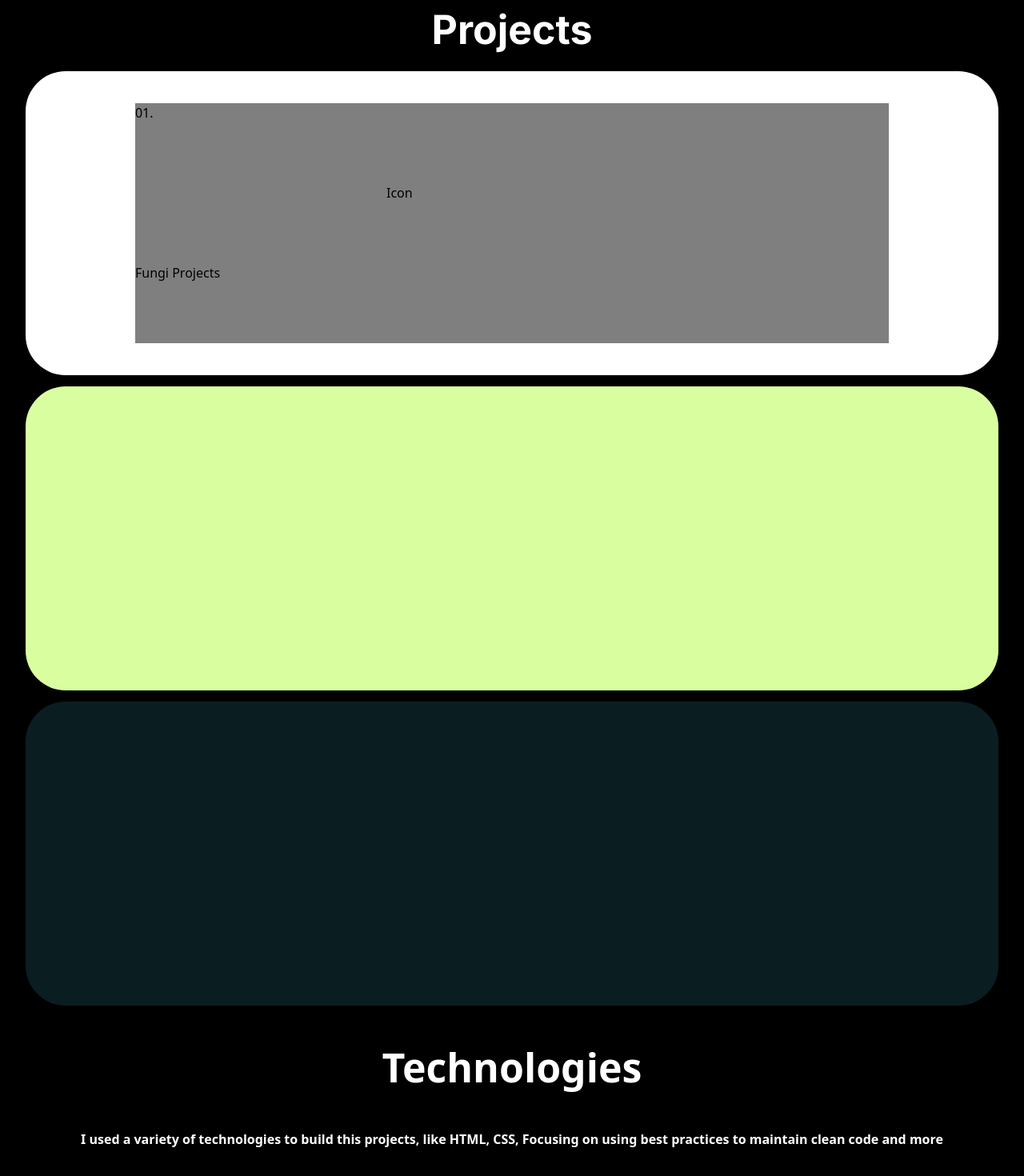
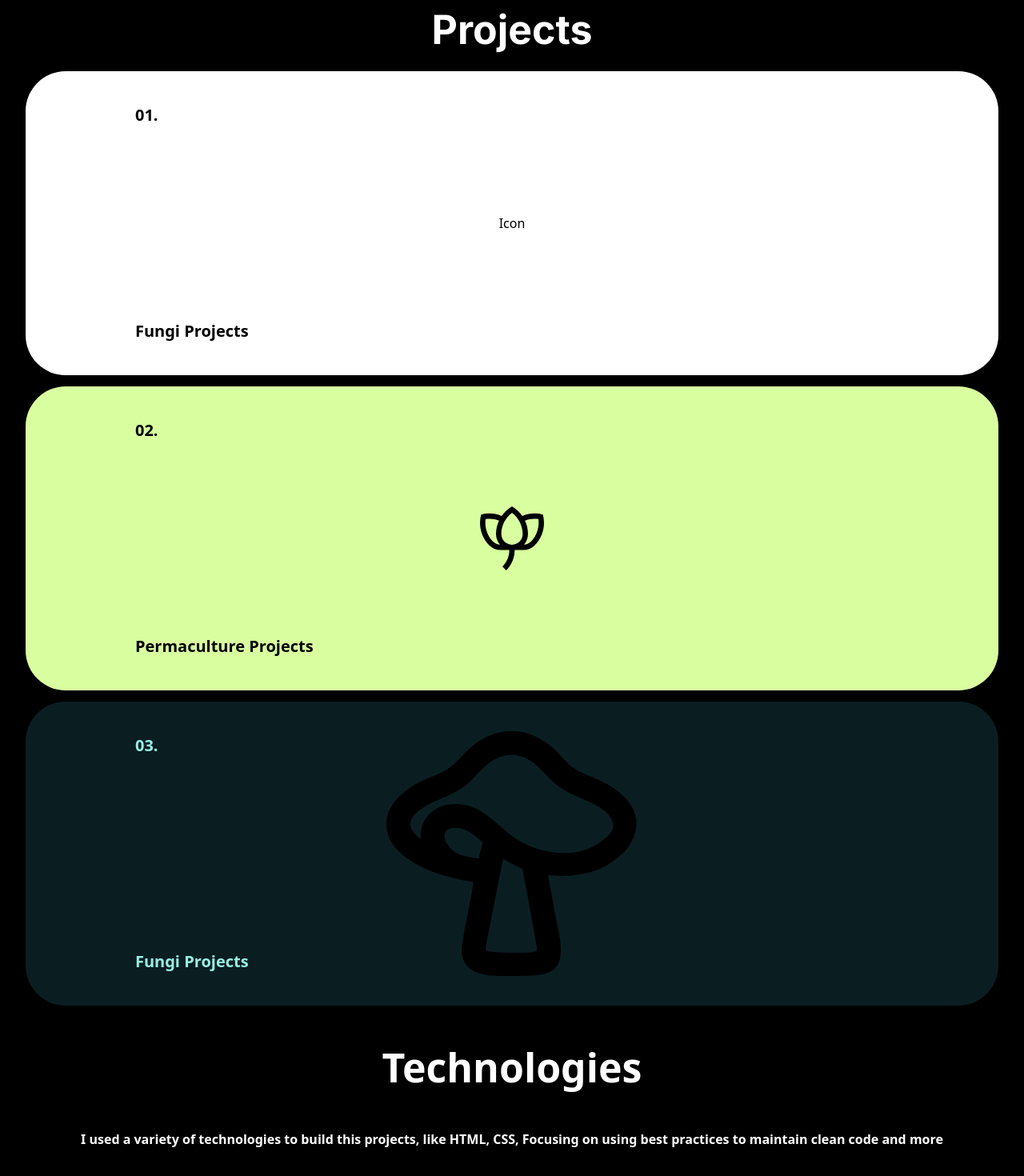
Before and after one commit to Labastidaa/Portfolio-Website, a React (Vite) app: page / in a window 1280 px wide. Shown: the part 800-2270 px from the top of the page at 80% size. Built offline with nearby package versions, Linux system fonts and the light colour scheme.

Commit message:
Layout v3

```diff
--- a/src/Components/Projects.jsx
+++ b/src/Components/Projects.jsx
@@ -5,15 +5,32 @@ const Projects = () => {
         <div className='bg-black w-auto h-1000px' >
             <div className=' flex space-y-[14px] flex-col items-center justify-center'>
                 <p className=' text-white text-bold font-Inter font-bold text-[50px]'>Projects</p>
+
                 <div className='flex items-center justify-center bg-white w-[94.9333333333%] h-[380px] rounded-[50px]'>
-                    <div className='grid grid-cols-3 grid-rows-3 bg-[#000]/50 w-[77.52809%] h-[300px]'>
-                        <p className=''>01.</p>
-                        <p className='col-start-1 row-start-3'>Fungi Projects</p>
-                        <span className='col-start-2 row-start-2 '>Icon</span>
+                    <div className='grid grid-cols-3 grid-rows-3 w-[77.52809%] h-[300px]'>
+                        <p className='text-[1.25rem] font-bold'>01.</p>
+                        <p className='flex col-span-2 row-start-3 items-end font-bold text-[1.25rem]'>Fungi Projects</p>
+                        <span className='flex col-start-2 row-start-2 items-center justify-center'>Icon</span>
                     </div>
                 </div>
-                <div className='bg-custLightGreen w-[94.9333333333%] h-[380px] rounded-[50px]'></div>
-                <div className='bg-custDarkGreen w-[94.9333333333%] h-[380px] rounded-[50px]'></div>
+                <div className='flex items-center justify-center bg-custLightGreen w-[94.9333333333%] h-[380px] rounded-[50px]'>
+                    <div className='grid grid-cols-3 grid-rows-3 w-[77.52809%] h-[300px]'>
+                        <p className='text-[1.25rem] font-bold'>02.</p>
+                        <p className='flex col-span-3 row-start-3 items-end font-bold text-[1.25rem]'>Permaculture Projects</p>
+                        <span className='flex col-start-2 row-start-2 items-center justify-center'>
+                            <img className='' src="/src/assets/plant.svg" alt="" />
+                        </span>
+                    </div>
+                </div>
+                <div className='flex items-center justify-center bg-custDarkGreen w-[94.9333333333%] h-[380px] rounded-[50px]'>
+                    <div className='grid grid-cols-3 grid-rows-3 w-[77.52809%] h-[300px]'>
+                        <p className='text-[1.25rem] font-bold text-[#98F0E2]' >03.</p>
+                        <p className='flex col-span-2 row-start-3 items-end font-bold text-[1.25rem] text-[#98F0E2]'>Fungi Projects</p>
+                        <span className='flex col-start-2 row-start-2 items-center justify-center width-[10px]'>
+                            <img className='' src="/src/assets/fungi5.svg" alt="" />
+                        </span>
+                    </div>
+                </div>
             </div>
         </div>
     )
--- a/src/Components/Technologies.jsx
+++ b/src/Components/Technologies.jsx
@@ -10,22 +10,22 @@ const Navbar = () => {
 Focusing on using best practices to maintain clean code and more </p>
 
                 <div className=' '>
-                    <div className='bg-[#EBD907] w-screen h-[390px] rounded-[50px] flex items-center justify-center text-[50px] font-bold text-black' >
+                    <div className='bg-[#EBD907] w-screen h-[390px] rounded-[50px] flex items-center justify-center text-[50px] font-bold text-black sticky top-[108px] z-0' >
                         JavaScript
                     </div>
-                    <div className='bg-[#4158AB] w-screen h-[390px] rounded-[50px] flex items-center justify-center text-[50px] font-bold text-black' >
+                    <div className='bg-[#4158AB] w-screen h-[390px] rounded-[50px] flex items-center justify-center text-[50px] font-bold text-black sticky top-[148px] z-1' >
                         CSS
                     </div>
-                    <div className='bg-[#B64F2F] w-screen h-[390px] rounded-[50px] flex items-center justify-center text-[50px] font-bold text-black' >
+                    <div className='bg-[#B64F2F] w-screen h-[390px] rounded-[50px] flex items-center justify-center text-[50px] font-bold text-black sticky top-[188px] z-2' >
                         HTML
                     </div>
-                    <div className='bg-[#EBD907] w-screen h-[390px] rounded-[50px] flex items-center justify-center text-[50px] font-bold text-black' >
+                    <div className='bg-[#411102] w-screen h-[390px] rounded-[50px] flex items-center justify-center text-[50px] font-bold text-black sticky top-[228px] z-3' >
                         Tailwind
                     </div>
-                    <div className='bg-[#EBD907] w-screen h-[390px] rounded-[50px] flex items-center justify-center text-[50px] font-bold text-black' >
+                    <div className='bg-[#D8D8D8] w-screen h-[390px] rounded-[50px] flex items-center justify-center text-[50px] font-bold text-black sticky top-[268px] z-4' >
                         Npm
                     </div>
-                    <div className='bg-[#EBD907] w-screen h-[390px] rounded-[50px] flex items-center justify-center text-[50px] font-bold text-black' >
+                    <div className='bg-[#BEA2BE] w-screen h-[390px] rounded-[50px] flex items-center justify-center text-[50px] font-bold text-black sticky top-[308px] z-5' >
                         React
                     </div>
                 </div>
```
Also changed, not shown: src/assets/fungi5.svg (added), src/assets/plant.svg (added).
